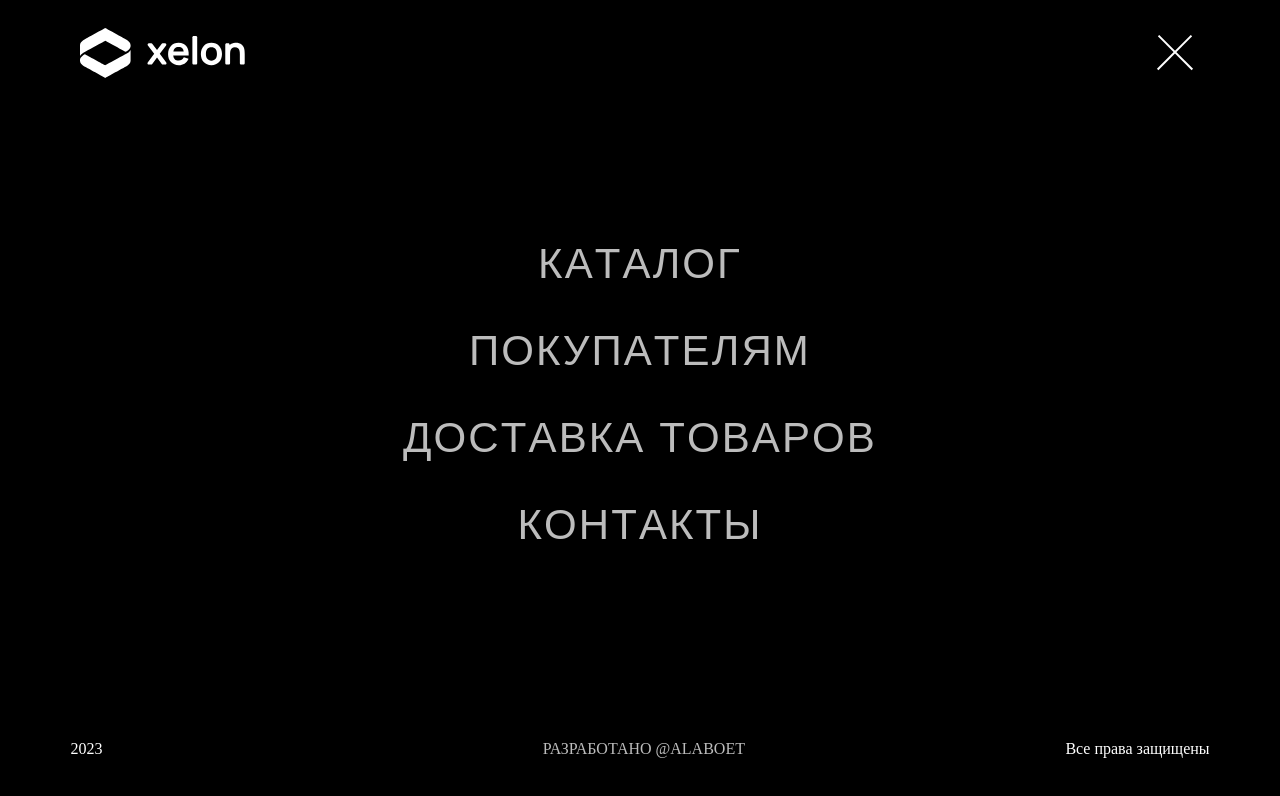
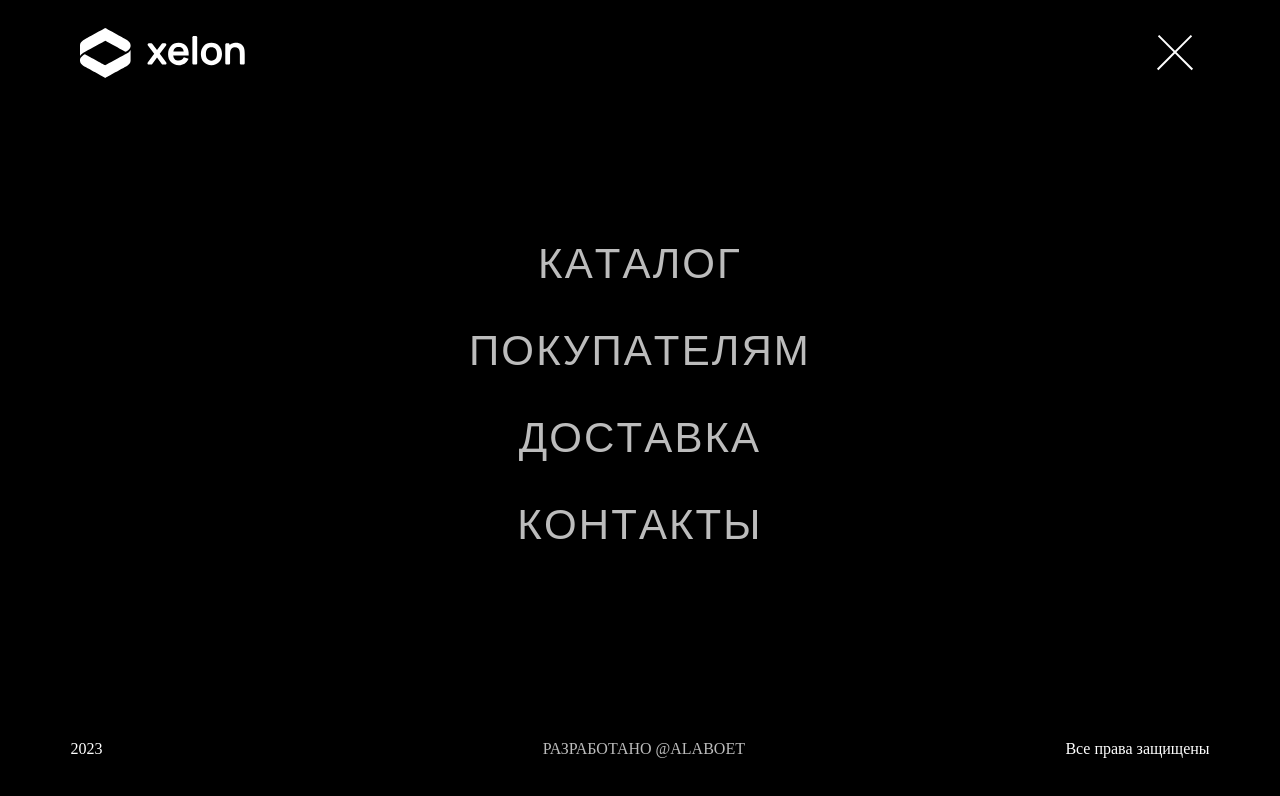
Before and after one commit to ALABOET/landing, a React (Vite) app: page / in a window 1280 px wide. Shown: the part 802-1598 px from the top of the page. Built offline with nearby package versions, Linux system fonts and the light colour scheme.

Commit message:
L-11: Meta changed

```diff
--- a/index.html
+++ b/index.html
@@ -4,9 +4,9 @@
     <meta charset="UTF-8" />
     <link rel="icon" type="image/svg+xml" href="/src/assets/icons/fundament_icon.png" />
     <meta name="viewport" content="width=device-width, initial-scale=1.0" />
-    <meta property="og:title" content="Xelon: каталог сайтов, созданный Onepix"/>
+    <meta property="og:title" content="Строительные материалы"/>
     <meta property="og:type" content="article" />
-    <meta property="og:image" content="https://sun6-20.userapi.com/s/v1/ig2/pr_G7Db5KHINZtH33hYg53h3-2_pBkC42boIWS08990w6Ln4K9bJEr1okzFNC7bG_sffHg_Fm1l-ZyZu1hslaWzg.jpg?size=1200x1200&quality=96&crop=0,0,1200,1200&ava=1"/>
+    <meta property="og:image" content="https://demo-kpl.com/rfs/wp-content/uploads/2021/11/More-Materials-1.jpg"/>
     <meta property="og:image:width" content="1200"/>
     <meta property="og:image:height" content="630"/>
     <title>Vite + React + TS</title>
--- a/src/containers/LandingPage/containers/MenuPage/MenuContent.tsx
+++ b/src/containers/LandingPage/containers/MenuPage/MenuContent.tsx
@@ -6,7 +6,7 @@ const MenuContent:FC = () => {
     <div className={classNames.content}>
       <div>Каталог</div>
       <div>Покупателям</div>
-      <div>Доставка товаров</div>
+      <div>Доставка</div>
       <div>Контакты</div>
     </div>
   )
```
